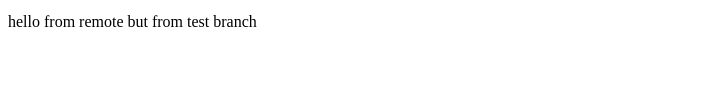
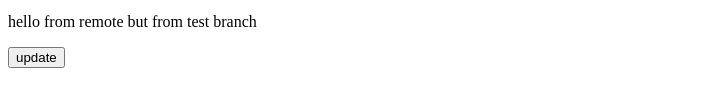
Before and after one commit to abubakkar-mee/learn-to-git, a plain HTML site: page index.html in a window 1280 px wide. Shown: the part 365-472 px from the top of the page, without its empty margins (0-704 px from the left). Drawn offline with Linux system fonts and the light colour scheme.

Commit message:
Update index.html
update

```diff
--- a/index.html
+++ b/index.html
@@ -19,5 +19,7 @@
     <h4>hello from local also</h4>
     <p>hello from local but from test branch</p>
     <p>hello from remote but from test branch</p>
+
+    <button>update</button>
 </body>
 </html>
```
